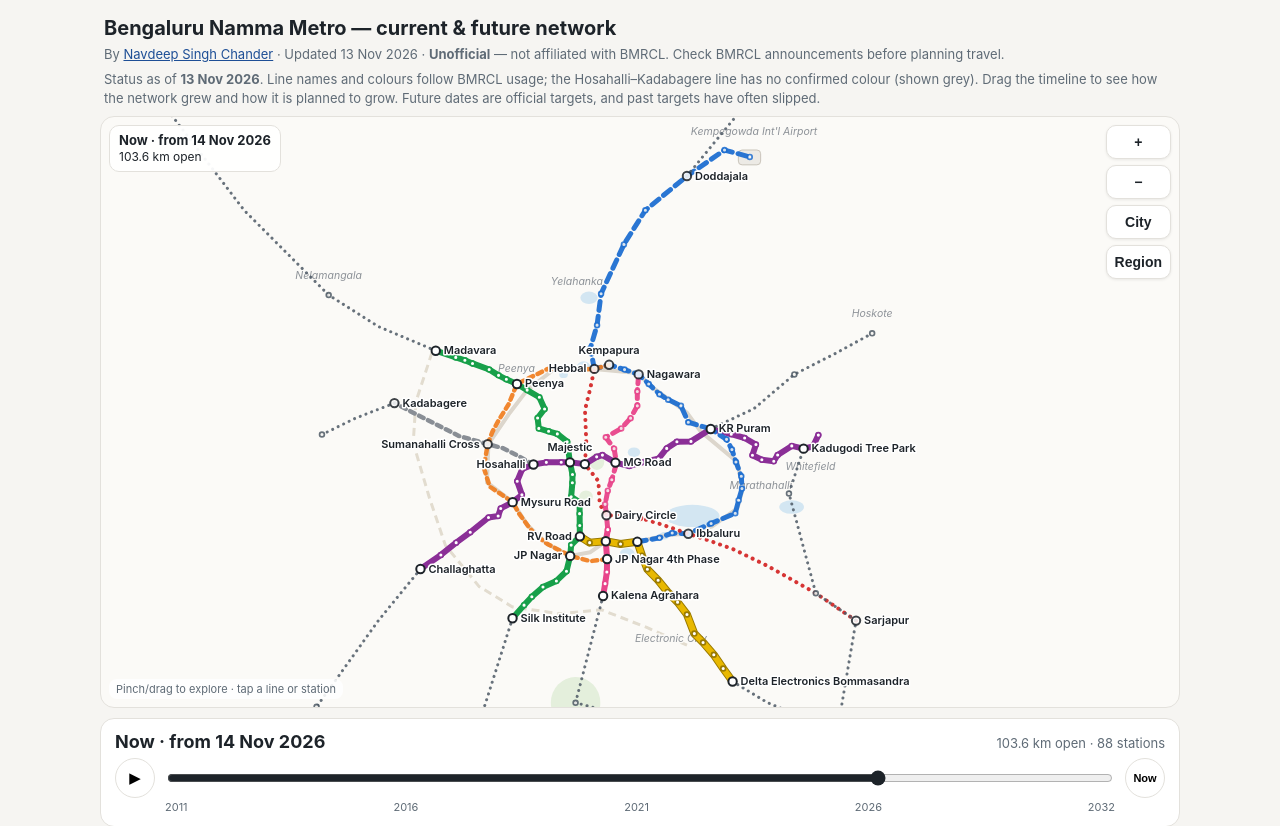
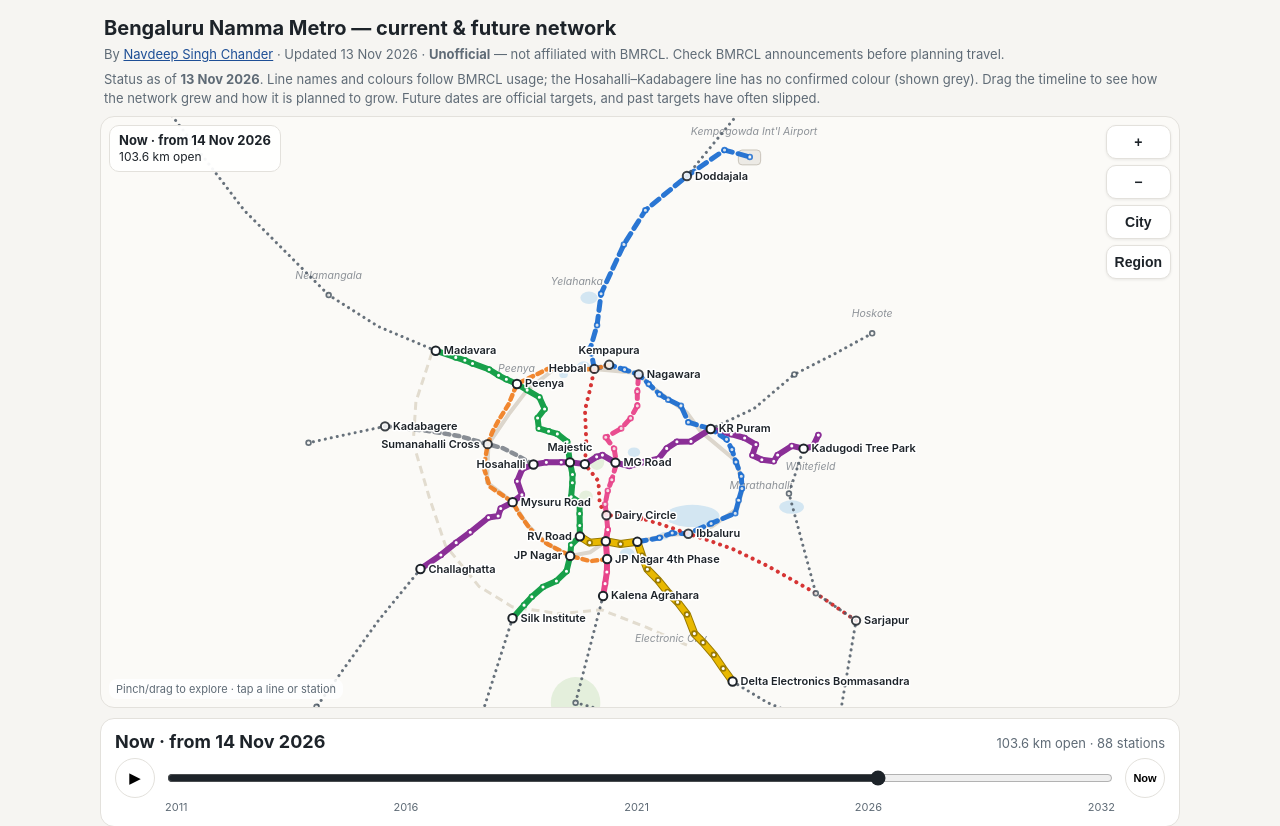
Before and after one commit to nchand02/bengaluru-metro-map, a plain HTML site: page index.html in a window 1280 px wide. Shown: the top 826 px of the page. Drawn offline with Linux system fonts and the light colour scheme.

Commit message:
Clarify Tavarekere (Magadi Road) vs Pink Line Tavarekere
Label the Kadabagere-Tavarekere proposal as the village on Magadi Road
beyond Kadabagere, note it is at DPR stage and planned to go with
Phase 3A, refine indicative positions and add the source.

Co-Authored-By: Claude Opus 5.5 <noreply@anthropic.com>
Claude-Session: https://claude.ai/code/session_01527mHmXSnhNPa8UJJbYqhp

```diff
--- a/index.html
+++ b/index.html
@@ -179,14 +179,14 @@ const LINES={
   note:'Road design revised in Oct 2026 to about 10 km of double-decker (road + metro) plus flyovers, replacing the earlier 37 km double-decker plan. Civil tenders for the southern packages are at bidding stage. Route drawn here is indicative; only interchange stations shown (names as per the published station list).'},
  grey:{name:'Grey Line (Phase 3)',short:'Grey',color:'#7D838B',route:'Hosahalli ↔ Kadabagere (Magadi Road)',len:'12.5 km',st:'9',
   status:'Approved with Phase 3 (Aug 2024). Detailed design consultant appointed (Mar 2025); pre-construction.',when:'Target May 2031 (with Phase 3)',
-  ic:'Hosahalli (Purple) · Sumanahalli Cross (Orange)',note:'Colour not officially confirmed — called Grey Line in some sources and Silver Line in others. A Kadabagere–Tavarekere (Magadi Road) extension (~6.6 km) is at DPR stage. Route drawn here is indicative; only key stations shown.'},
+  ic:'Hosahalli (Purple) · Sumanahalli Cross (Orange)',note:'Colour not officially confirmed — called Grey Line in some sources and Silver Line in others. A ~6.6 km extension from Kadabagere to Tavarekere village on Magadi Road (a different place from the Pink Line\'s Tavarekere near BTM) is at DPR stage. Route drawn here is indicative; only key stations shown.'},
  red:{name:'Red Line (Phase 3A)',short:'Red',color:'#D42A2A',route:'Sarjapur ↔ Hebbal (via Koramangala, Dairy Circle, KR Circle)',len:'36.59 km in state-approved DPR (revised DPR ≈37.8 km); ≈14.45 km underground',st:'28 (17 elevated + 11 underground); one recent table shows 27',
   status:'Approved by Karnataka cabinet (6 Dec 2024). Revised DPR is with the Union government; MoHUA has said it cannot give a timeline for approval.',
   when:'No official date. About 5.5 years of construction after approval.',
   ic:'Iblur (Blue) · Dairy Circle (Pink) · KR Circle (Purple) · Hebbal (Blue, Orange)',note:'Route drawn here is indicative; only key stations shown.'},
  p4:{name:'Phase 4 proposals',short:'Phase 4',color:'#4E5A65',route:'Eight suburban extensions / new line',len:'≈215 km combined',st:'—',
   status:'Proposals only (feasibility or DPR stage). None is finalised, approved or funded.',when:'No dates',ic:'—',
-  note:'Madavara–Tumakuru ~59.9 km (feasibility + DPR done) · Kalena Agrahara–Kadugodi Tree Park ~69 km via Jigani, Attibele, Sarjapur Road (feasibility in progress; branch to Anekal proposed) · Silk Institute–Harohalli ~21.7 km · KR Puram–Hoskote ~16 km via Budigere Cross · Challaghatta–Bidadi ~15.6 km · Doddajala–Devanahalli ~13.6 km · Bommasandra–Attibele ~11 km (feasibility done for these five) · Kadabagere–Tavarekere (Magadi Rd) ~6.6 km (DPR stage). The state is also backing RRTS corridors, which may replace some intercity metro proposals.'}
+  note:'Madavara–Tumakuru ~59.9 km (feasibility + DPR done) · Kalena Agrahara–Kadugodi Tree Park ~69 km via Jigani, Attibele, Sarjapur Road (feasibility in progress; branch to Anekal proposed) · Silk Institute–Harohalli ~21.7 km · KR Puram–Hoskote ~16 km via Budigere Cross · Challaghatta–Bidadi ~15.6 km · Doddajala–Devanahalli ~13.6 km · Bommasandra–Attibele ~11 km (feasibility done for these five) · Kadabagere–Tavarekere village (Magadi Rd, beyond Kadabagere — not the Tavarekere near BTM) ~6.6 km, 5 elevated stations: DPR stage; the state plans to send it to the Centre together with the Red Line under Phase 3A. The state is also backing RRTS corridors, which may replace some intercity metro proposals.'}
 };
 const ORDER=['purple','green','yellow','pink','blue','orange','grey','red','p4'];
 
@@ -239,7 +239,7 @@ const S=[
  {id:'or1',line:'orange',name:'JP Nagar 4th Phase – Kempapura',km:32.15,open:null,target:2031.4,dateL:'May 2031 (target)',status:'ap',pts:[
   ['JP Nagar 4th Phase',12.9050,77.6005],[null,12.9035,77.5880],['JP Nagar',12.9073,77.5730],[null,12.9160,77.5560],[null,12.9230,77.5465],[null,12.9300,77.5410],[null,12.9380,77.5350],['Mysuru Road',12.9466,77.5301],[null,12.9580,77.5130],[null,12.9720,77.5085],[null,12.9800,77.5100],['Sumanahalli Cross',12.9890,77.5115],[null,12.9980,77.5150],[null,13.0070,77.5200],[null,13.0180,77.5270],['Peenya',13.0330,77.5333],[null,13.0400,77.5480],[null,13.0440,77.5560],[null,13.0430,77.5720],['Hebbal',13.0440,77.5910],['Kempapura',13.0470,77.6020]]},
  {id:'gy1',line:'grey',name:'Hosahalli – Kadabagere',km:12.5,open:null,target:2031.4,dateL:'May 2031 (target)',status:'ap',pts:[
-  ['Hosahalli',12.9741,77.5456],[null,12.9800,77.5350],[null,12.9860,77.5230],['Sumanahalli Cross',12.9890,77.5115],[null,12.9950,77.4900],[null,13.0040,77.4720],['Kadabagere',13.0190,77.4420]]},
+  ['Hosahalli',12.9741,77.5456],[null,12.9800,77.5350],[null,12.9860,77.5230],['Sumanahalli Cross',12.9890,77.5115],[null,12.9950,77.4900],[null,12.9990,77.4650],['Kadabagere',13.0020,77.4350]]},
  {id:'rd1',line:'red',name:'Sarjapur – Hebbal',km:36.59,open:null,target:null,dateL:'Not fixed — awaiting Union approval',status:'aw',pts:[
   ['Sarjapur',12.8600,77.7860],[null,12.8800,77.7560],[null,12.9000,77.7200],[null,12.9120,77.6950],[null,12.9190,77.6750],['Ibbaluru',12.9235,77.6610],[null,12.9300,77.6420],['Koramangala',12.9350,77.6250],[null,12.9365,77.6100],['Dairy Circle',12.9370,77.6000],[null,12.9450,77.5950],[null,12.9620,77.5940],['KR Circle',12.9744,77.5839],[null,12.9900,77.5850],[null,13.0140,77.5840],[null,13.0300,77.5880],['Hebbal',13.0440,77.5910]]},
 
@@ -257,11 +257,11 @@ const S=[
   ['Kalena Agrahara',12.8780,77.5975],['Bannerghatta',12.8000,77.5770],['Jigani',12.7840,77.6380],['Attibele',12.7790,77.7720],['Sarjapur',12.8600,77.7860],['Dommasandra',12.8800,77.7560],['Varthur Kodi',12.9530,77.7360],['Kadugodi Tree Park',12.9857,77.7469]]},
  {id:'x7',line:'p4',name:'Doddajala – Devanahalli (feasibility done)',km:13.6,open:null,target:null,dateL:'Proposal — no date',status:'pr',pts:[
   ['Doddajala',13.1850,77.6600],[null,13.2150,77.6850],['Devanahalli',13.2470,77.7120]]},
- {id:'x8',line:'p4',name:'Kadabagere – Tavarekere, Magadi Rd (DPR stage)',km:6.6,open:null,target:null,dateL:'Proposal — no date',status:'pr',pts:[
-  ['Kadabagere',13.0190,77.4420],[null,13.0080,77.4130],['Tavarekere (Magadi Rd)',12.9960,77.3880]]}
+ {id:'x8',line:'p4',name:'Kadabagere – Tavarekere village, Magadi Rd (DPR stage; to be sent with Phase 3A)',km:6.6,open:null,target:null,dateL:'Proposal — no date',status:'pr',pts:[
+  ['Kadabagere',13.0020,77.4350],[null,12.9960,77.4060],['Tavarekere (Magadi Rd)',12.9900,77.3780]]}
 ];
 const SEGI={};S.forEach(s=>SEGI[s.id]=s);
-const ALT={'Majestic':'Official: Nadaprabhu Kempegowda Station, Majestic','City Railway Station':'Official: Krantivira Sangolli Rayanna Railway Station','Hosahalli':'Official: Sri Balagangadharanatha Swamiji Station, Hosahalli','RV Road':'Official: Rashtreeya Vidyalaya Road','JP Nagar':'Official: Jaya Prakash Nagar','KR Market':'Official: Krishna Rajendra Market','KR Puram':'Official: Krishnarajapura','Tavarekere':'Also called Swagath Cross','Kalena Agrahara':'Formerly Gottigere','Rashtriya Military School':'Also listed as National Military School','Cantonment':'Cantonment Railway Station','Hebbal':'Also spelt Hebbala','DRDO Sports Complex':'Listed as Bagmane Developers – DRDO Sports Complex','Kadugundanahalli':'Also spelt Kadugondanahalli','Tavarekere (Magadi Rd)':'Village on Magadi Road — not the Pink Line station'};
+const ALT={'Majestic':'Official: Nadaprabhu Kempegowda Station, Majestic','City Railway Station':'Official: Krantivira Sangolli Rayanna Railway Station','Hosahalli':'Official: Sri Balagangadharanatha Swamiji Station, Hosahalli','RV Road':'Official: Rashtreeya Vidyalaya Road','JP Nagar':'Official: Jaya Prakash Nagar','KR Market':'Official: Krishna Rajendra Market','KR Puram':'Official: Krishnarajapura','Tavarekere':'Also called Swagath Cross (near BTM Layout)','Kalena Agrahara':'Formerly Gottigere','Rashtriya Military School':'Also listed as National Military School','Cantonment':'Cantonment Railway Station','Hebbal':'Also spelt Hebbala','DRDO Sports Complex':'Listed as Bagmane Developers – DRDO Sports Complex','Kadugundanahalli':'Also spelt Kadugondanahalli','Tavarekere (Magadi Rd)':'Village on Magadi Road beyond Kadabagere (Bengaluru South taluk) — not the Pink Line station near BTM Layout'};
 const STLABEL={op:'Operational',uc:'Under construction',ap:'Approved',aw:'Awaiting approval',pr:'Proposed'};
 const FUTURE_LINES={orange:1,grey:1,red:1,p4:1};
 const TERMINALS=new Set(['Whitefield (Kadugodi)','Challaghatta','Madavara','Silk Institute','Delta Electronics Bommasandra','Kalena Agrahara','Nagawara','KIAL Terminals','Kadabagere','Sarjapur','Tumakuru','Bidadi','Harohalli','Attibele','Hoskote','Devanahalli','Tavarekere (Magadi Rd)','Tavarekere','Central Silk Board','Kempapura','Hebbal','RV Road','JP Nagar 4th Phase']);
@@ -643,6 +643,7 @@ const SRC=[
  ['Wikipedia — Namma Metro section opening dates, lengths and station counts (compiled from BMRCL)','https://en.wikipedia.org/wiki/Namma_Metro'],
  ['Wikipedia — Orange Line station list and interchanges','https://en.wikipedia.org/wiki/Orange_Line_(Namma_Metro)'],
  ['Metro Rail Today — Red Line: 36.59 km, 28 stations (17 elevated, 11 underground)','https://metrorailtoday.com/news/bangalores-3659-km-hebbal-to-sarjaur-line-awaits-central-govt-nod-amid-double-decker-concerns'],
+ ['Deccan Herald — Kadabagere–Tavarekere (Magadi Road) line added to Phase 3A','https://www.deccanherald.com/india/karnataka/bengaluru/kadabagere-tavarekere-line-in-bengaluru-added-to-namma-metros-phase-3a-3980334'],
  ['Construction World — Six Namma Metro extensions planned','https://www.constructionworld.in/transport-infrastructure/metro-rail-and-railways-infrastructure/six-namma-metro-lines-planned-for-extension/98096'],
  ['OneIndia — Phase 4: 8 corridors, 215-km plan (27 Oct 2026)','https://www.oneindia.com/bengaluru/bengaluru-metro-phase-4-215-km-network-plan-areas-to-get-connectivity-inner-ring-metro-left-out-8243403.html'],
  ['Deccan Herald — RRTS plan may replace some intercity metro proposals','https://www.deccanherald.com/amp/story/india/karnataka/bengaluru/centre-set-to-approve-bengaluru-namma-metro-phase-3-with-double-decker-4034977']
```
